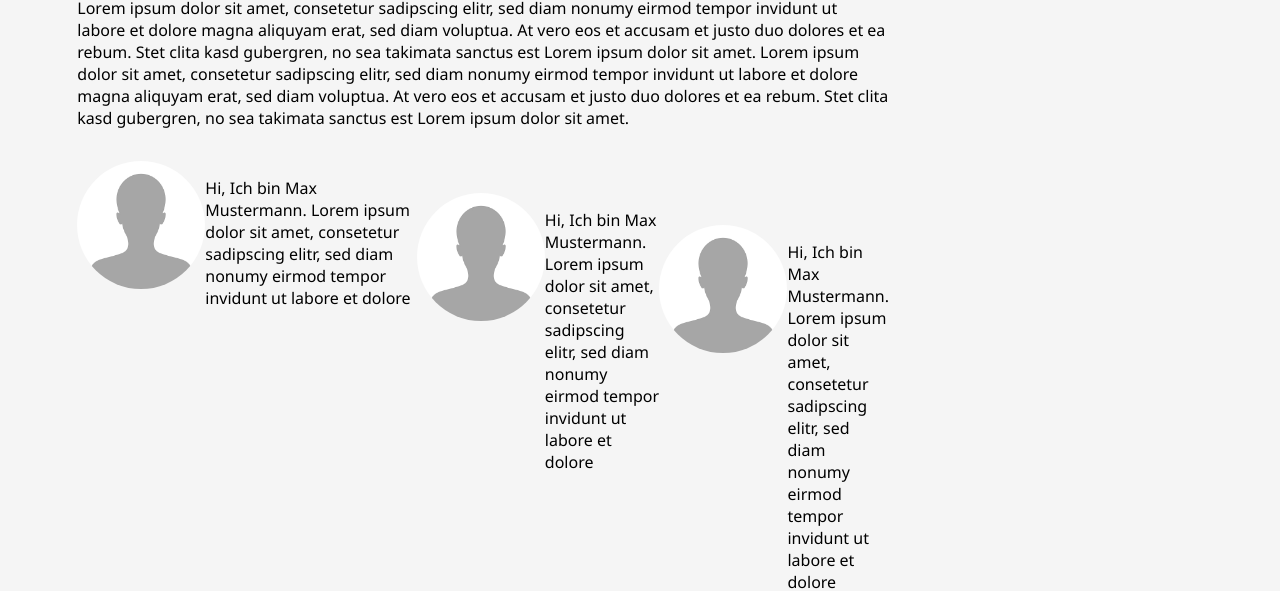
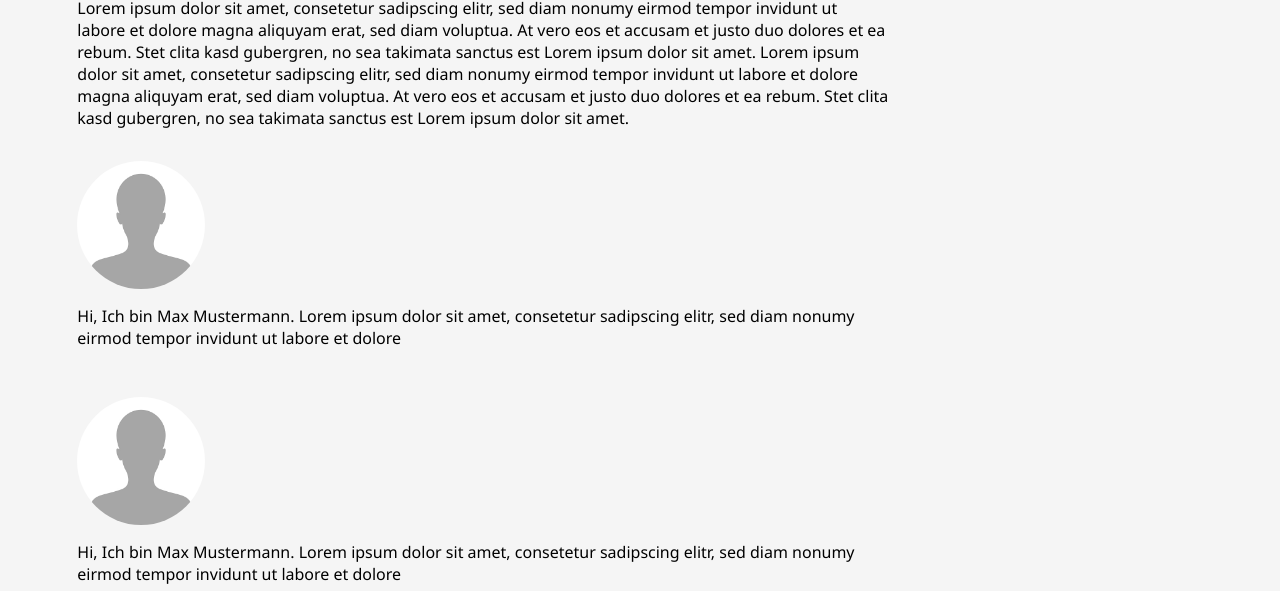
Before and after one commit to TimZech/webDev, a plain HTML site: page website/ÜberUns.html in a window 1280 px wide. Shown: the part 216-807 px from the top of the page. Drawn offline with Linux system fonts and the light colour scheme; files that its build step writes are made by us from their sources; files whose address does not match are found by name.

Commit message:
Update ÜberUns.html

```diff
--- a/website/ÜberUns.html
+++ b/website/ÜberUns.html
@@ -42,7 +42,7 @@
 .personContainer{
 grid-column: 2;
 display: flex;
-flex-direction: start;
+flex-direction: column;
 margin-top: 32px;
 justify-content: space-evenly;
 align-self: center;
```
